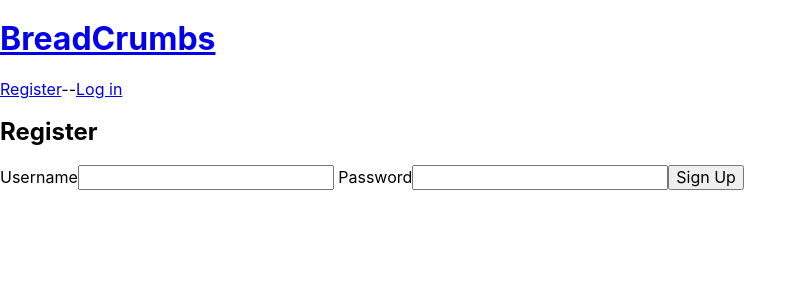
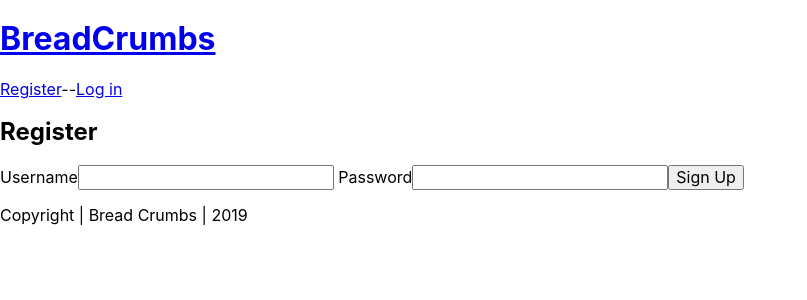
Before and after one commit to thinkful-ei-gecko/BreadCrumbs-Client, a React (Create React App) app: page /register in a window 1280 px wide. Shown: the top 300 px of the page, without its empty margins (0-807 px from the left). Built offline with nearby package versions, Linux system fonts and the light colour scheme.

Commit message:
finish footer

```diff
--- a/src/components/App/App.js
+++ b/src/components/App/App.js
@@ -1,17 +1,18 @@
 import React, { Component } from 'react';
-import {Route,Switch} from 'react-router-dom'
-import Header from '../Header/Header'
+import {Route,Switch} from 'react-router-dom';
+import Header from '../Header/Header';
+import Footer from '../Footer/Footer';
 import LandingPageRoute from '../../routes/LandingPageRoute/LandingPageRoute';
 import LoginPage from '../../routes/LoginPage/LoginPage';
-import RegistrationPage from '../../routes/RegistrationPage/RegistrationPage'
-import PublicRoute from '../../routes/PublicRoute/PublicRoute'
-import NotFoundPage from '../../routes/NotFoundPage/NotFoundPage'
+import RegistrationPage from '../../routes/RegistrationPage/RegistrationPage';
+import PublicRoute from '../../routes/PublicRoute/PublicRoute';
+import NotFoundPage from '../../routes/NotFoundPage/NotFoundPage';
 
 export default class App extends Component {
 
   render() {
     return (
-      <div>
+      <>
         <header>
           <Header />
         </header>
@@ -22,8 +23,11 @@ export default class App extends Component {
             <PublicRoute path={'/register'} component={RegistrationPage}/>
             <Route component={NotFoundPage} />
           </Switch>
+        <footer>
+          <Footer />
+        </footer>
         </main>
-      </div>
+      </>
     )
   }
 }
--- a/src/components/Footer/Footer.js
+++ b/src/components/Footer/Footer.js
@@ -0,0 +1,13 @@
+import React, { Component } from 'react';
+
+export default class Footer extends Component {
+  render() {
+    return (
+      <section>
+        <div>
+          <p>Copyright | Bread Crumbs | 2019</p>
+        </div>
+      </section>
+    )
+  }
+}
```
Lines whose indentation alone changed are shown as unchanged.
